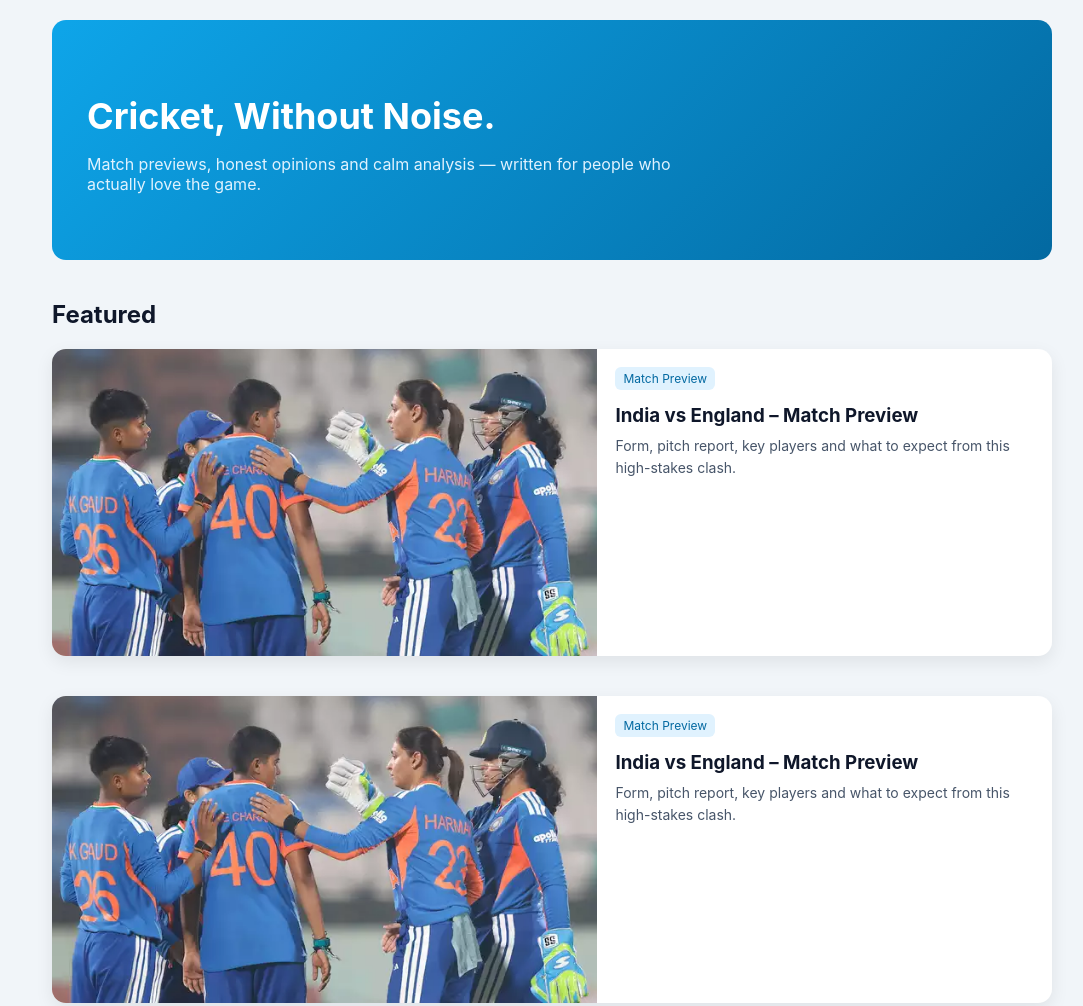
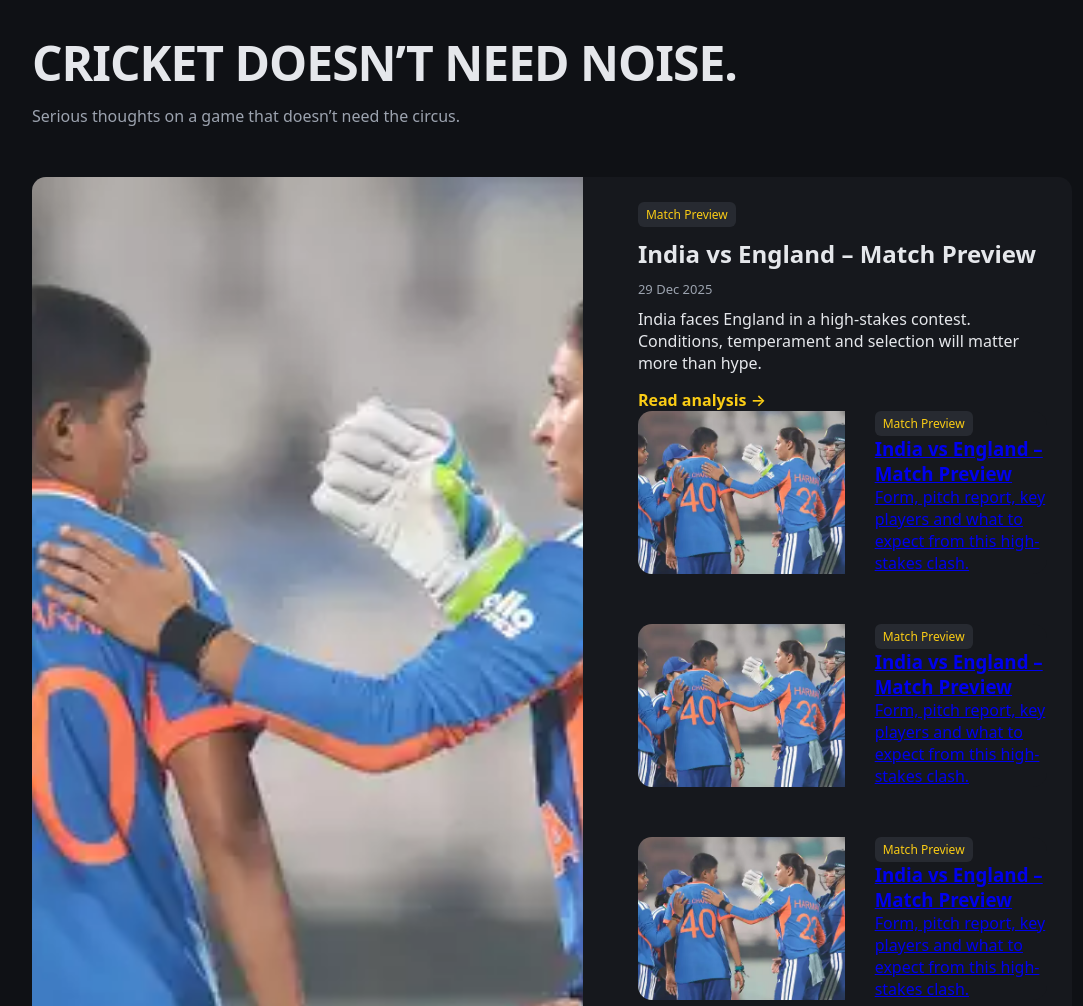
Before and after one commit to jaitapkarpranit-rgb/cricket-blog, a plain HTML site: page index.html in a window 1280 px wide. Shown: the top 1006 px of the page, without its empty margins (88-1171 px from the left). Drawn offline with Linux system fonts and the light colour scheme.

Commit message:
Replace list with welcoming article cards

```diff
--- a/css/style.css
+++ b/css/style.css
@@ -1,131 +1,128 @@
-/* GLOBAL */
-body {
-  font-family: -apple-system, BlinkMacSystemFont, "Segoe UI", Roboto, Arial, sans-serif;
-  background-color: #f1f5f9;
-  color: #0f172a;
-  max-width: 1000px;
-  margin: 0 auto;
-  padding: 20px;
+/* RESET */
+* {
+  box-sizing: border-box;
+  margin: 0;
+  padding: 0;
 }
 
-h2 {
-  margin-top: 40px;
+body {
+  font-family: system-ui, -apple-system, Segoe UI, Roboto, Arial;
+  background: #0f1115;
+  color: #e5e7eb;
+  max-width: 1100px;
+  margin: auto;
+  padding: 30px;
 }
 
 /* HERO */
-.header {
-  border-radius: 14px;
-  margin-bottom: 40px;
-}
-
 .hero {
-  background: linear-gradient(135deg, #0ea5e9, #0369a1);
-  padding: 50px 35px;
-  color: white;
+  margin-bottom: 50px;
 }
 
 .hero h1 {
-  font-size: 36px;
-  margin-bottom: 10px;
+  font-size: 48px;
+  font-weight: 800;
+  letter-spacing: -1px;
 }
 
 .hero p {
+  margin-top: 10px;
   font-size: 16px;
+  color: #9ca3af;
   max-width: 600px;
-  color: #e0f2fe;
-}
-
-/* TAG */
-.tag {
-  display: inline-block;
-  background: #e0f2fe;
-  color: #0369a1;
-  font-size: 12px;
-  padding: 4px 8px;
-  border-radius: 6px;
-  margin-bottom: 8px;
-}
-
-/* POST CARDS */
-.post-card {
-  background: white;
-  border-radius: 14px;
-  overflow: hidden;
-  text-decoration: none;
-  box-shadow: 0 6px 18px rgba(0,0,0,0.08);
-  transition: transform 0.2s ease, box-shadow 0.2s ease;
-  display: block;
-}
-
-.post-card:hover {
-  transform: translateY(-4px);
-  box-shadow: 0 14px 30px rgba(0,0,0,0.15);
-}
-
-.post-card img {
-  width: 100%;
-  height: 220px;
-  object-fit: cover;
-}
-
-.post-content {
-  padding: 18px;
-}
-
-.post-content h3 {
-  margin: 6px 0 8px;
-  color: #0f172a;
-}
-
-.post-content p {
-  margin: 0;
-  color: #475569;
-  font-size: 14px;
-  line-height: 1.6;
 }
 
 /* FEATURED */
 .featured {
   display: grid;
   grid-template-columns: 1.2fr 1fr;
-  margin-bottom: 40px;
+  gap: 30px;
+  background: #16181d;
+  border-radius: 14px;
+  overflow: hidden;
+  margin-bottom: 50px;
 }
 
 .featured img {
+  width: 100%;
   height: 100%;
+  object-fit: cover;
 }
 
-/* GRID */
-.posts-grid {
-  display: grid;
-  grid-template-columns: repeat(auto-fit, minmax(280px, 1fr));
-  gap: 22px;
+.featured-content {
+  padding: 25px;
 }
 
-/* ARTICLE PAGE */
-.article {
-  background: white;
-  padding: 35px;
-  border-radius: 14px;
-  box-shadow: 0 10px 30px rgba(0,0,0,0.08);
+.featured-content h2 {
+  margin: 10px 0;
 }
 
-.article img {
-  width: 100%;
-  border-radius: 12px;
-  margin: 20px 0;
+.meta {
+  font-size: 13px;
+  color: #9ca3af;
+  margin-bottom: 10px;
 }
 
-.date {
-  color: #64748b;
-  font-size: 13px;
+.read-more {
+  display: inline-block;
+  margin-top: 15px;
+  color: #facc15;
+  text-decoration: none;
+  font-weight: 600;
+}
+
+/* TAGS */
+.tag {
+  display: inline-block;
+  background: #272a31;
+  color: #facc15;
+  padding: 4px 8px;
+  font-size: 12px;
+  border-radius: 6px;
+}
+
+.tag.opinion {
+  color: #fb7185;
+}
+
+/* HOT TAKES */
+.hot-takes {
+  background: #1c1f26;
+  padding: 25px;
+  border-radius: 14px;
+  margin-bottom: 50px;
+}
+
+.hot-takes h3 {
+  margin-bottom: 15px;
+  letter-spacing: 1px;
+}
+
+.hot-takes ul {
+  list-style: none;
+}
+
+.hot-takes li {
+  margin-bottom: 12px;
+  font-size: 16px;
+}
+
+/* LATEST */
+.latest h3 {
+  margin-bottom: 20px;
+}
+
+.latest-item {
+  display: block;
+  padding: 20px;
+  background: #16181d;
+  border-radius: 12px;
+  text-decoration: none;
+  color: inherit;
   margin-bottom: 15px;
 }
 
-.back {
-  display: inline-block;
-  margin-bottom: 20px;
-  text-decoration: none;
-  color: #0369a1;
-  font-weight: 500;
+.latest-item h4 {
+  margin: 8px 0;
 }
+s
--- a/index.html
+++ b/index.html
@@ -2,36 +2,35 @@
 <html lang="en">
 <head>
   <meta charset="UTF-8">
-  <title>Cricket, Without Noise</title>
+  <title>Cricket Doesn’t Need Noise</title>
   <meta name="viewport" content="width=device-width, initial-scale=1.0">
   <link rel="stylesheet" href="css/style.css">
 </head>
 <body>
 
   <!-- HERO -->
-  <div class="header hero">
-    <h1>Cricket, Without Noise.</h1>
-    <p>
-      Match previews, honest opinions and calm analysis —
-      written for people who actually love the game.
-    </p>
-  </div>
+  <section class="hero">
+    <h1>CRICKET DOESN’T NEED NOISE.</h1>
+    <p>Serious thoughts on a game that doesn’t need the circus.</p>
+  </section>
 
   <!-- FEATURED -->
-  <h2>Featured</h2>
+  <section class="featured">
+    <img src="images/ind-vs-eng.jpg" alt="India vs England">
+    <div class="featured-content">
+      <span class="tag">Match Preview</span>
+      <h2>India vs England – Match Preview</h2>
+      <p class="meta">29 Dec 2025</p>
+      <p>
+        India faces England in a high-stakes contest.
+        Conditions, temperament and selection will matter
+        more than hype.
+      </p>
+      <a href="posts/india-vs-eng-preview.html" class="read-more">
+        Read analysis →
+      </a>
 
-  <a class="post-card featured" href="posts/india-vs-eng-preview.html">
-    <img src="images/ind-vs-eng.jpg" alt="India vs England">
-    <div class="post-content">
-      <span class="tag">Match Preview</span>
-      <h3>India vs England – Match Preview</h3>
-      <p>
-        Form, pitch report, key players and what to expect
-        from this high-stakes clash.
-      </p>
-    </div>
-  </a>
-<!--test-->
+      <!--test-->
 
 <a class="post-card featured" href="posts/india-vs-eng-preview copy.html.html">
     <img src="images/ind-vs-eng.jpg" alt="India vs England">
@@ -81,23 +80,29 @@
     </div>
   </a>
 <!--test-->
-  <!-- MORE POSTS -->
-  <h2>More Articles</h2>
+    </div>
+  </section>
 
-  <div class="posts-grid">
+  <!-- HOT TAKES -->
+  <section class="hot-takes">
+    <h3>HOT TAKES</h3>
+    <ul>
+      <li>Why modern cricket coverage is broken</li>
+      <li>Stop calling every knock “special”</li>
+    </ul>
+  </section>
 
-    <a class="post-card" href="posts/first-post.html">
-      <div class="post-content">
-        <span class="tag">Editorial</span>
-        <h3>Welcome to My Cricket Blog</h3>
-        <p>
-          Why this blog exists and what kind of cricket
-          writing you can expect here.
-        </p>
-      </div>
+  <!-- LATEST -->
+  <section class="latest">
+    <h3>Latest</h3>
+
+    <a href="posts/first-post.html" class="latest-item">
+      <span class="tag opinion">Opinion</span>
+      <h4>Welcome to My Cricket Blog</h4>
+      <p class="meta">28 Dec 2025</p>
     </a>
 
-  </div>
+  </section>
 
 </body>
 </html>
```
